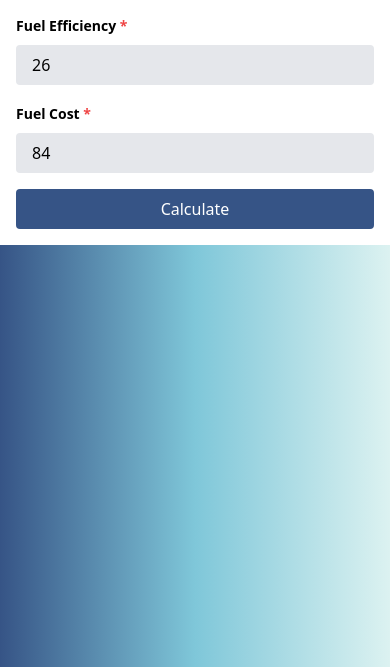
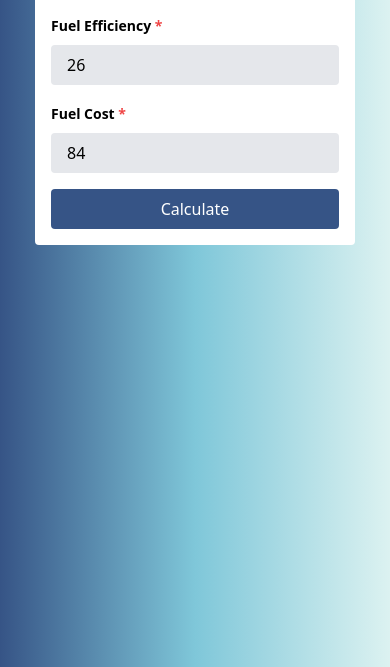
Before and after one commit to san1234100/CNG-Calculator, a website: page index.html in a window 390 px wide. Shown: the part 177-844 px from the top of the page. Drawn offline with Linux system fonts and the light colour scheme.

Commit message:
responsive

```diff
--- a/index.html
+++ b/index.html
@@ -7,7 +7,7 @@
     <link rel="stylesheet" href="./assets/css/output.css">
 </head>
 <body class="bg-gradient-to-r from-DarkBlue via-[#7FC7D9] to-[#DCF2F1] ">
-<div class="bg-white max-w-lg mt-10 mx-auto p-4">
+<div class="bg-white max-w-xs sm:max-w-lg rounded mt-10 mx-auto p-4">
     <div class="flex items-center justify-between">
         <h1 class="font-bold text-DarkBlue">CNG Calculator</h1>
     <a href="https://github.com/san1234100/CNG-Calculator">
@@ -32,5 +32,6 @@
         </div>
     </form>
 </div>
+<script src="./assets/js/main.js"></script>
 </body>
 </html>
```
Also changed, not shown: assets/css/output.css.
